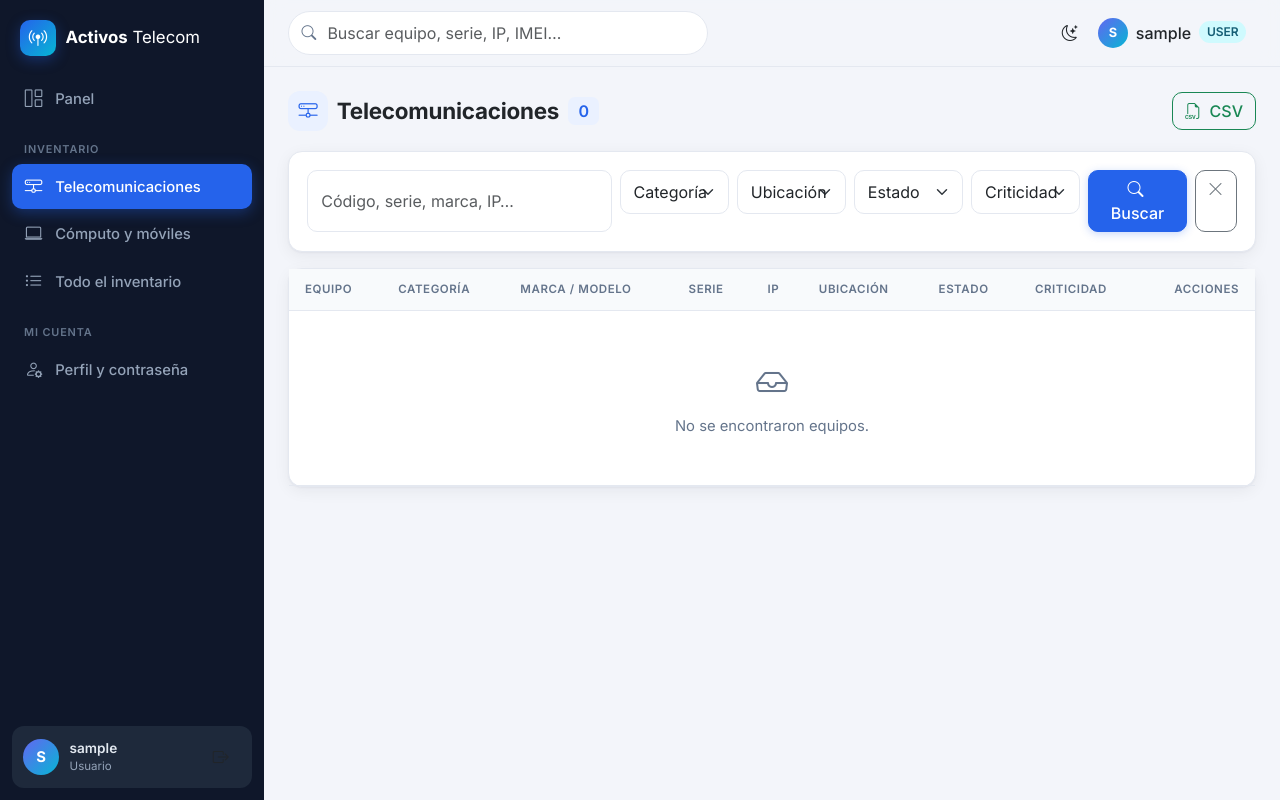
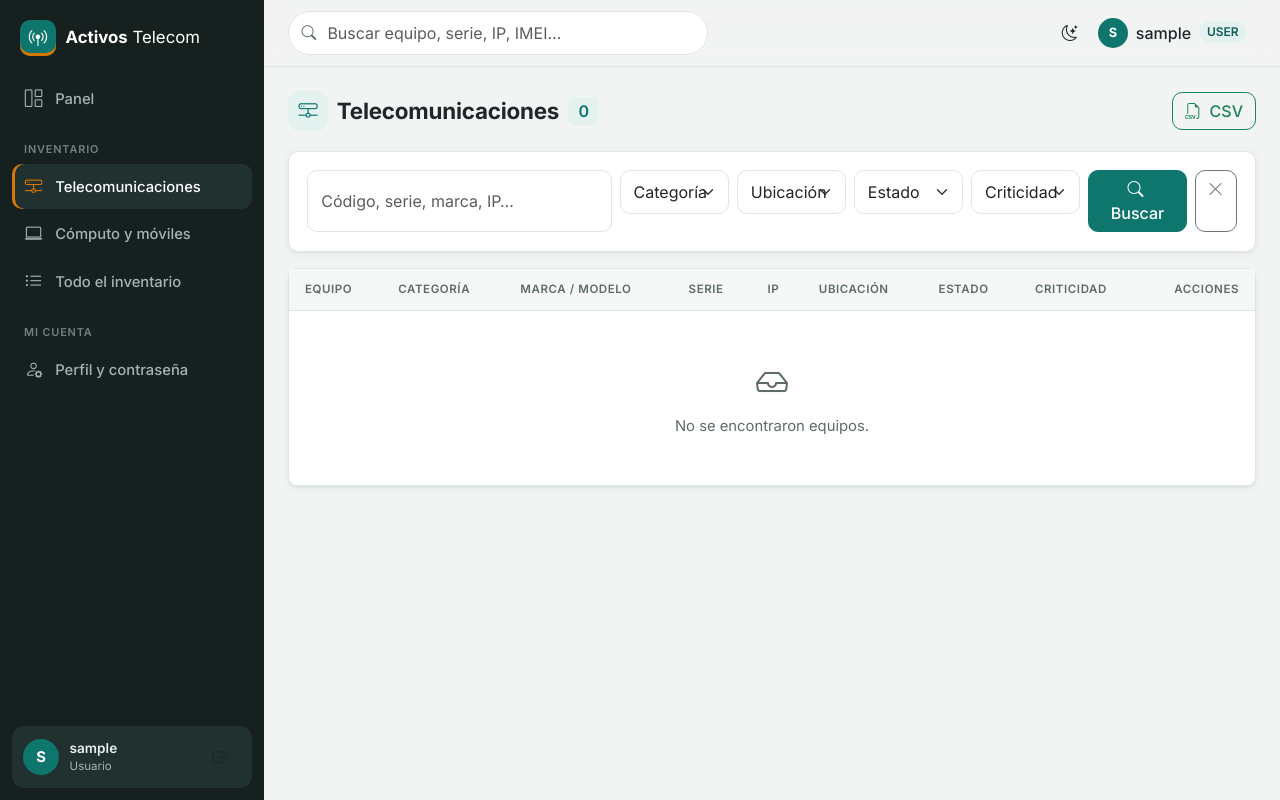
Before and after one commit to CarlosMarioAyalaCeballos/Telecomunicaciones, a Flask app: page /equipos/?grupo=Telecomunicaciones in a window 1280 px wide. Run offline with Flask 3, Linux system fonts and the light colour scheme; the visitor is signed in with stand-in values (Sample User, id 1); data that the repository does not hold is empty; some libraries are stand-ins or nearby versions.

Commit message:
Nueva paleta de colores acorde al sector telecomunicaciones
Teal petróleo como color principal, ámbar como acento de señal y grafito en el menú.
Se eliminan degradados y brillos; el PDF usa la misma paleta.

Co-Authored-By: Claude Opus 5.5 <noreply@anthropic.com>

```diff
--- a/web/app/static/css/style.css
+++ b/web/app/static/css/style.css
@@ -3,53 +3,58 @@
    ===================================================================== */
 :root,
 [data-bs-theme="light"] {
-  --app-bg: #f3f5fa;
+  --app-bg: #f2f4f3;
   --app-surface: #ffffff;
-  --app-surface-2: #f8fafc;
-  --app-border: #e4e8f0;
-  --app-muted: #64748b;
-  --app-primary: #2563eb;
-  --app-primary-hover: #1d4ed8;
-  --app-primary-soft: #eaf1ff;
-  --app-accent: #06b6d4;
-  --app-sidebar: #0f172a;
-  --app-sidebar-2: #1e293b;
-  --app-sidebar-text: #94a3b8;
-  --app-shadow: 0 1px 2px rgba(15, 23, 42, .04), 0 4px 16px rgba(15, 23, 42, .06);
-  --app-radius: 14px;
+  --app-surface-2: #f6f8f7;
+  --app-border: #dfe5e3;
+  --app-muted: #5d6b68;
+  --app-primary: #0f766e;          /* teal petróleo: fibra / red */
+  --app-primary-hover: #115e59;
+  --app-primary-text: #0f766e;     /* primario usado como texto sobre superficies */
+  --app-primary-soft: #e3f1ef;
+  --app-accent: #d97706;           /* ámbar: indicador de señal, uso puntual */
+  --app-accent-soft: #fdf1e1;
+  --app-sidebar: #16201f;          /* grafito verdoso */
+  --app-sidebar-2: #213130;
+  --app-sidebar-text: #a3b5b1;
+  --app-shadow: 0 1px 2px rgba(22, 32, 31, .05), 0 2px 8px rgba(22, 32, 31, .05);
+  --app-radius: 10px;
   --sidebar-w: 264px;
 
   --bs-body-font-family: "Inter", system-ui, -apple-system, "Segoe UI", Roboto, sans-serif;
   --bs-body-bg: var(--app-bg);
   --bs-border-color: var(--app-border);
-  --bs-link-color: var(--app-primary);
-  --bs-link-color-rgb: 37, 99, 235;
+  --bs-link-color: var(--app-primary-text);
+  --bs-link-color-rgb: 15, 118, 110;
   --bs-link-hover-color: var(--app-primary-hover);
 }
 
 [data-bs-theme="dark"] {
-  --app-bg: #0b1120;
-  --app-surface: #111a2e;
-  --app-surface-2: #0f1729;
-  --app-border: #1e293b;
-  --app-muted: #94a3b8;
-  --app-primary: #3b82f6;
-  --app-primary-hover: #60a5fa;
-  --app-primary-soft: rgba(59, 130, 246, .14);
-  --app-sidebar: #070d1a;
-  --app-sidebar-2: #131c31;
-  --app-shadow: 0 1px 2px rgba(0, 0, 0, .3), 0 6px 20px rgba(0, 0, 0, .25);
+  --app-bg: #0e1514;
+  --app-surface: #152120;
+  --app-surface-2: #111b1a;
+  --app-border: #243432;
+  --app-muted: #93a6a2;
+  --app-primary: #0f766e;          /* mismo relleno: el texto blanco conserva contraste */
+  --app-primary-hover: #0d9488;
+  --app-primary-text: #5eead4;
+  --app-primary-soft: rgba(45, 212, 191, .12);
+  --app-accent: #f59e0b;
+  --app-accent-soft: rgba(245, 158, 11, .14);
+  --app-sidebar: #0a100f;
+  --app-sidebar-2: #182523;
+  --app-shadow: 0 1px 2px rgba(0, 0, 0, .35), 0 2px 10px rgba(0, 0, 0, .25);
 
   --bs-body-bg: var(--app-bg);
   --bs-border-color: var(--app-border);
-  --bs-link-color: var(--app-primary);
-  --bs-link-color-rgb: 59, 130, 246;
+  --bs-link-color: var(--app-primary-text);
+  --bs-link-color-rgb: 94, 234, 212;
 }
 
 body { background: var(--app-bg); font-size: .925rem; -webkit-font-smoothing: antialiased; }
 h1, .h1, h2, .h2, h3, .h3, h4, .h4, h5, .h5 { font-weight: 700; letter-spacing: -.01em; }
 a { text-decoration: none; }
-code { color: var(--app-primary); }
+code { color: var(--app-primary-text); }
 
 /* ----------------------------------------------------------- Layout */
 .app { display: flex; min-height: 100vh; }
@@ -71,13 +76,13 @@ code { color: var(--app-primary); }
 .brand:hover { color: #fff; }
 .brand-logo {
   width: 36px; height: 36px; border-radius: 10px; display: grid; place-items: center; font-size: 1.15rem; color: #fff;
-  background: linear-gradient(135deg, var(--app-primary), var(--app-accent));
-  box-shadow: 0 4px 14px rgba(37, 99, 235, .35);
+  background: var(--app-primary);
+  box-shadow: inset 0 -3px 0 var(--app-accent);
 }
 .sidebar-nav { padding: .25rem .75rem 1rem; flex: 1; }
 .sidebar-nav .nav-section {
   font-size: .68rem; text-transform: uppercase; letter-spacing: .08em; font-weight: 600;
-  color: #64748b; padding: 1.1rem .75rem .4rem;
+  color: #6f827e; padding: 1.1rem .75rem .4rem;
 }
 .sidebar-nav .nav-link {
   display: flex; align-items: center; gap: .75rem; color: var(--app-sidebar-text);
@@ -85,20 +90,21 @@ code { color: var(--app-primary); }
   transition: background .15s, color .15s;
 }
 .sidebar-nav .nav-link i { font-size: 1.1rem; width: 1.2rem; text-align: center; }
-.sidebar-nav .nav-link:hover { background: var(--app-sidebar-2); color: #e2e8f0; }
-.sidebar-nav .nav-link.active { background: var(--app-primary); color: #fff; box-shadow: 0 4px 14px rgba(37, 99, 235, .35); }
+.sidebar-nav .nav-link:hover { background: var(--app-sidebar-2); color: #e6efed; }
+.sidebar-nav .nav-link.active { background: var(--app-sidebar-2); color: #fff; box-shadow: inset 3px 0 0 var(--app-accent); }
+.sidebar-nav .nav-link.active i { color: var(--app-accent); }
 .sidebar-user {
   display: flex; align-items: center; gap: .65rem; margin: .75rem; padding: .7rem;
   border-radius: 12px; background: var(--app-sidebar-2);
 }
-.sidebar-user .nombre { color: #e2e8f0; font-weight: 600; font-size: .85rem; }
+.sidebar-user .nombre { color: #e6efed; font-weight: 600; font-size: .85rem; }
 .sidebar-user .rol { font-size: .72rem; }
 .btn-sidebar { color: var(--app-sidebar-text); }
 .btn-sidebar:hover { color: #f87171; background: rgba(248, 113, 113, .1); }
 
 .avatar {
   width: 36px; height: 36px; border-radius: 50%; flex-shrink: 0; display: grid; place-items: center;
-  font-weight: 700; color: #fff; background: linear-gradient(135deg, #6366f1, var(--app-accent));
+  font-weight: 700; color: #fff; background: var(--app-primary);
 }
 .avatar-sm { width: 30px; height: 30px; font-size: .8rem; }
 
@@ -119,14 +125,14 @@ code { color: var(--app-primary); }
   width: 40px; height: 40px; display: inline-grid; place-items: center; padding: 0; border-radius: 10px;
   border: 0; color: var(--bs-body-color); background: transparent;
 }
-.btn-icon:hover { background: var(--app-primary-soft); color: var(--app-primary); }
+.btn-icon:hover { background: var(--app-primary-soft); color: var(--app-primary-text); }
 .btn-user { display: flex; align-items: center; gap: .5rem; border: 0; border-radius: 999px; padding: .25rem .6rem .25rem .25rem; font-weight: 500; }
 .btn-user:hover, .btn-user.show { background: var(--app-primary-soft); }
 [data-bs-theme="dark"] .tema-oscuro, [data-bs-theme="light"] .tema-claro { display: none; }
-.badge-admin { background: #fef3c7; color: #92400e; }
-.badge-user { background: #cffafe; color: #155e75; }
+.badge-admin { background: var(--app-accent-soft); color: #92400e; }
+.badge-user { background: var(--app-primary-soft); color: var(--app-primary-hover); }
 [data-bs-theme="dark"] .badge-admin { background: rgba(251, 191, 36, .15); color: #fbbf24; }
-[data-bs-theme="dark"] .badge-user { background: rgba(34, 211, 238, .15); color: #22d3ee; }
+[data-bs-theme="dark"] .badge-user { background: var(--app-primary-soft); color: var(--app-primary-text); }
 
 /* ----------------------------------------------------------- Componentes */
 .card {
@@ -148,7 +154,7 @@ code { color: var(--app-primary); }
 .page-header .acciones { display: flex; gap: .5rem; flex-wrap: wrap; }
 .icono-titulo {
   width: 40px; height: 40px; border-radius: 12px; display: inline-grid; place-items: center;
-  background: var(--app-primary-soft); color: var(--app-primary); font-size: 1.2rem;
+  background: var(--app-primary-soft); color: var(--app-primary-text); font-size: 1.2rem;
 }
 @media (max-width: 575.98px) {
   .page-header h1 { font-size: 1.2rem; }
@@ -159,34 +165,34 @@ code { color: var(--app-primary); }
 
 .btn { border-radius: 10px; font-weight: 500; }
 .btn-telecom, .btn-primary {
-  --bs-btn-bg: var(--app-primary); --bs-btn-border-color: var(--app-primary); --bs-btn-color: #fff;
+  --bs-btn-bg: var(--app-primary); --bs-btn-border-color: var(--app-primary-text); --bs-btn-color: #fff;
   --bs-btn-hover-bg: var(--app-primary-hover); --bs-btn-hover-border-color: var(--app-primary-hover); --bs-btn-hover-color: #fff;
   --bs-btn-active-bg: var(--app-primary-hover); --bs-btn-active-border-color: var(--app-primary-hover); --bs-btn-active-color: #fff;
-  box-shadow: 0 2px 8px rgba(37, 99, 235, .25);
+  box-shadow: none;
 }
-.btn-soft { background: var(--app-primary-soft); color: var(--app-primary); border: 0; }
+.btn-soft { background: var(--app-primary-soft); color: var(--app-primary-text); border: 0; }
 .btn-soft:hover { background: var(--app-primary); color: #fff; }
 .btn-action {
   width: 34px; height: 34px; padding: 0; display: inline-grid; place-items: center; border-radius: 9px;
   border: 1px solid var(--app-border); background: var(--app-surface); color: var(--app-muted);
 }
-.btn-action:hover { color: var(--app-primary); border-color: var(--app-primary); background: var(--app-primary-soft); }
+.btn-action:hover { color: var(--app-primary-text); border-color: var(--app-primary-text); background: var(--app-primary-soft); }
 .btn-action.peligro:hover { color: #dc2626; border-color: #dc2626; background: rgba(220, 38, 38, .08); }
 
 .form-control, .form-select { border-radius: 10px; padding: .55rem .8rem; border-color: var(--app-border); background-color: var(--app-surface); }
-.form-control:focus, .form-select:focus { border-color: var(--app-primary); box-shadow: 0 0 0 .2rem var(--app-primary-soft); }
+.form-control:focus, .form-select:focus { border-color: var(--app-primary-text); box-shadow: 0 0 0 .2rem var(--app-primary-soft); }
 .form-label { font-weight: 500; font-size: .84rem; margin-bottom: .3rem; }
 .input-group-text { background: var(--app-surface-2); border-color: var(--app-border); border-radius: 10px; }
 
 .alert { border-radius: 12px; border: 0; box-shadow: var(--app-shadow); }
 .badge { font-weight: 600; padding: .38em .65em; border-radius: 7px; }
-.badge-soft { background: var(--app-primary-soft); color: var(--app-primary); }
+.badge-soft { background: var(--app-primary-soft); color: var(--app-primary-text); }
 .dropdown-menu { border-radius: 12px; border-color: var(--app-border); padding: .4rem; }
 .dropdown-item { border-radius: 8px; padding: .45rem .7rem; }
 .modal-content { border-radius: 16px; border: 0; }
 .pagination { flex-wrap: wrap; gap: .25rem; }
 .page-link { border-radius: 9px !important; border: 1px solid var(--app-border); }
-.page-item.active .page-link { background: var(--app-primary); border-color: var(--app-primary); }
+.page-item.active .page-link { background: var(--app-primary); border-color: var(--app-primary-text); }
 .progress { background: var(--app-surface-2); border-radius: 99px; }
 .progress-bar { border-radius: 99px; }
 .bg-telecom { background: var(--app-primary) !important; }
@@ -324,6 +335,14 @@ code { color: var(--app-primary); }
 /* Página de error */
 .error-codigo {
   font-size: 5rem; font-weight: 800; letter-spacing: -.04em; line-height: 1;
-  background: linear-gradient(135deg, var(--app-primary), var(--app-accent)); -webkit-background-clip: text; background-clip: text; color: transparent;
+  color: var(--app-primary-text);
 }
 .min-w-0 { min-width: 0; }
+
+/* ----------------------------------------------------------- Bootstrap en la paleta del proyecto */
+.form-check-input:checked { background-color: var(--app-primary); border-color: var(--app-primary); }
+.form-check-input:focus { border-color: var(--app-primary); box-shadow: 0 0 0 .2rem var(--app-primary-soft); }
+.bg-primary { background-color: var(--app-primary) !important; }
+.dropdown-menu { --bs-dropdown-link-active-bg: var(--app-primary); }
+.btn-check:focus-visible + .btn, .btn:focus-visible { box-shadow: 0 0 0 .2rem var(--app-primary-soft); }
+::selection { background: var(--app-primary-soft); }
--- a/web/app/templates/base.html
+++ b/web/app/templates/base.html
@@ -3,7 +3,7 @@
 <head>
   <meta charset="utf-8">
   <meta name="viewport" content="width=device-width, initial-scale=1, viewport-fit=cover">
-  <meta name="theme-color" content="#0f172a">
+  <meta name="theme-color" content="#16201f">
   <title>{% block title %}Activos Fijos{% endblock %} · Activos Telecom</title>
   <script>
     // Aplica el tema guardado antes de pintar la página (evita parpadeo)
```
Also changed, not shown: other parts of web/app/static/css/style.css (+17 -12 lines), web/app/pdf.py (+8 -8 lines).
